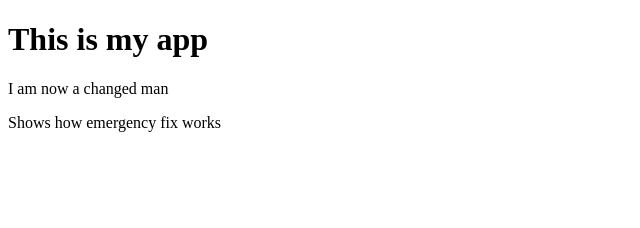
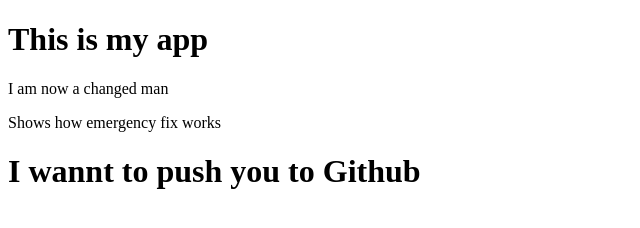
Before and after one commit to Thewakamau/Learning-GIT, a plain HTML site: page index.html in a window 1280 px wide. Shown: the whole page, without its empty margins (0-640 px from the left). Drawn offline with Linux system fonts and the light colour scheme.

Commit message:
Updated index.html file

```diff
--- a/index.html
+++ b/index.html
@@ -10,5 +10,5 @@
     <h1>This is my app</h1>
     <p>I am now a changed man</p>
     <p>Shows how emergency fix works</p>
-  </body>
+    <h1>I wannt to push you to Github</h1>
 </html>
```
